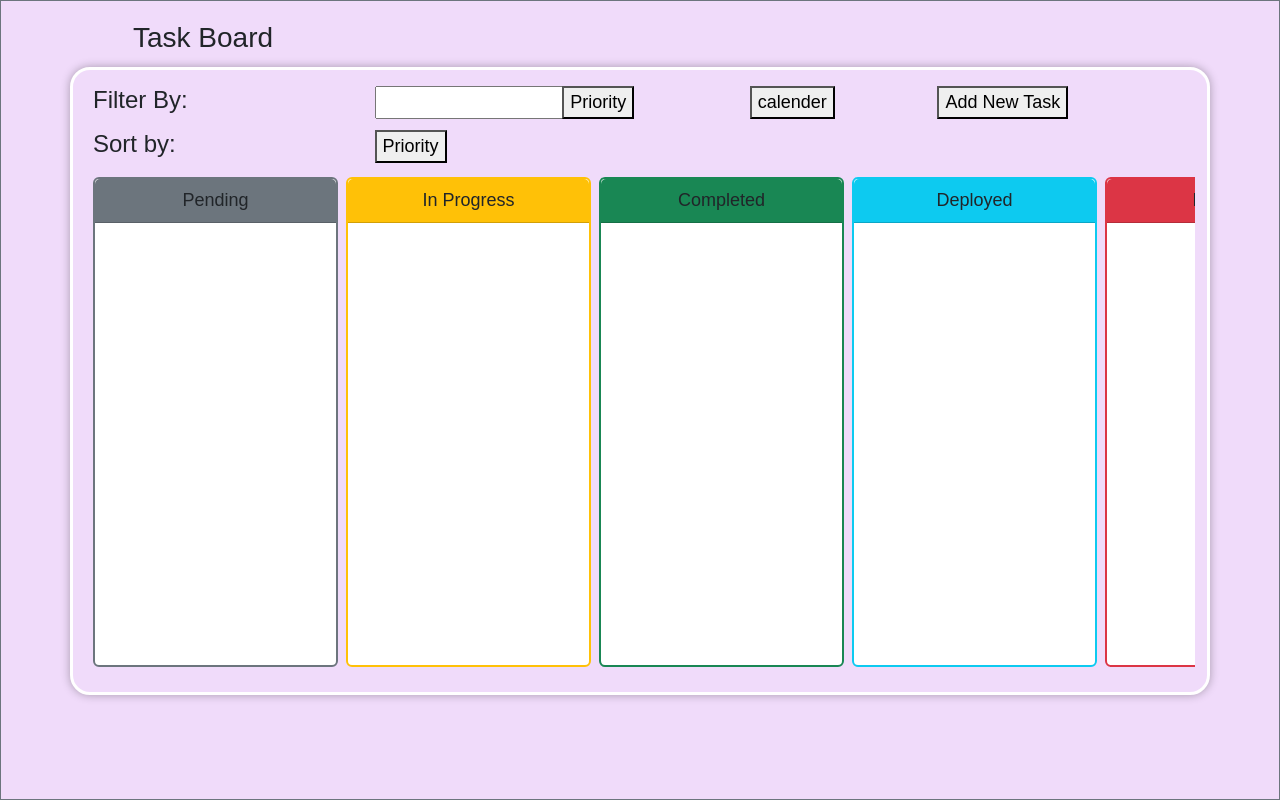
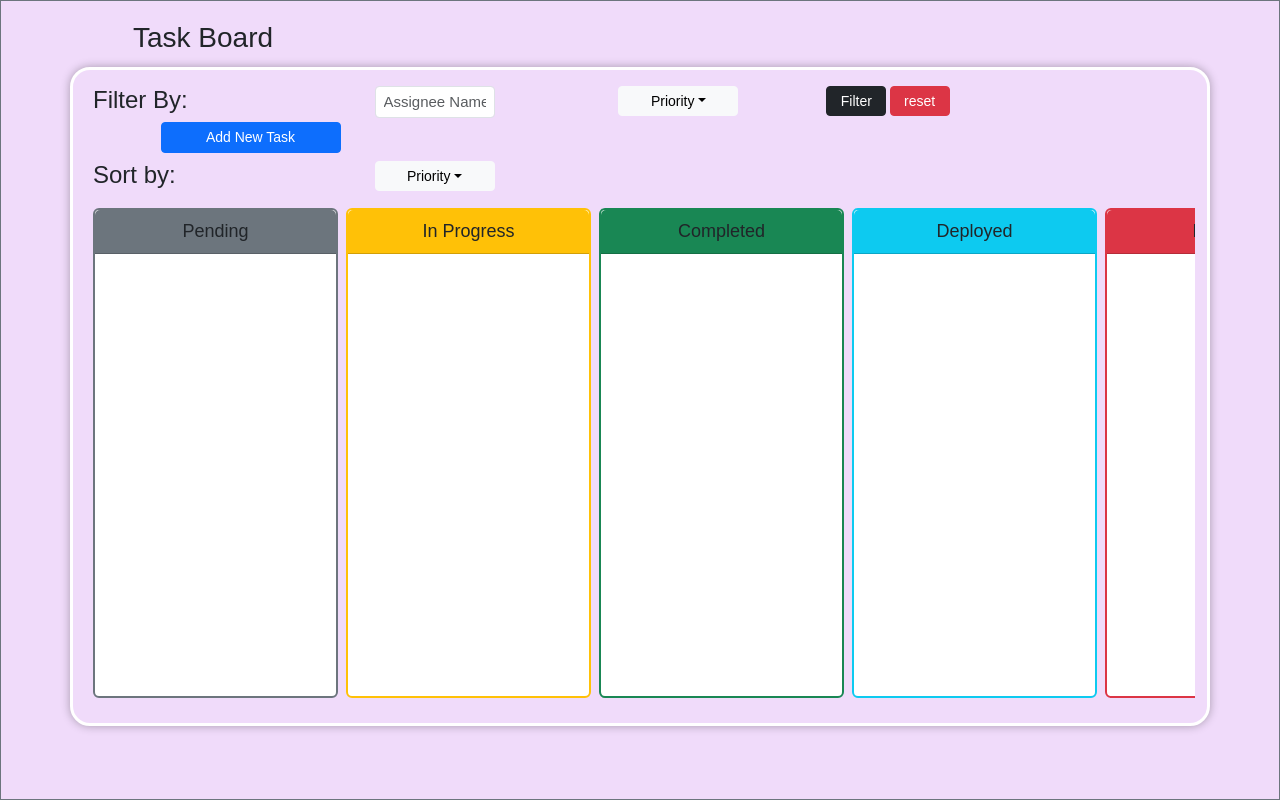
Before and after one commit to mukuljibh/Task-Board, a React (Create React App) app: page / in a window 1280 px wide. Built offline with nearby package versions, Linux system fonts and the light colour scheme; a web font is replaced by a local one.

Commit message:
changes some styles

```diff
--- a/src/App.js
+++ b/src/App.js
@@ -2,7 +2,11 @@ import Card from 'react-bootstrap/Card';
 import react, { useState } from 'react';
 import TaskController from "./Components/TaskController";
 import AddTaskPopup from "./Components/AddTaskPopup";
-import { CurrencyRuble } from '@mui/icons-material';
+import Dropdown from 'react-bootstrap/Dropdown';
+import DropdownButton from 'react-bootstrap/DropdownButton';
+import ButtonGroup from 'react-bootstrap/ButtonGroup';
+import Button from 'react-bootstrap/Button';
+import Form from 'react-bootstrap/Form';
 
 
 function App() {
@@ -17,34 +21,34 @@ function App() {
   function addTaskPopupOn() {
     //this need to be done due to rendering problem arives when states are immediatly changes need to have gap(changes) between them so that
     //conditional rendering wake up
-
+    setaddTaskPopupHook(true);
+  }
+  //always call by AddTaskPopup component
+  function addTaskPopupOff() {
+    //introducing delay so that addTaskPopup component  does not immediatly off the addTaskPopupHook.
     setTimeout(() => {
       setaddTaskPopupHook(false);
-    }, 50)
-
-    setTimeout(() => {
-      setaddTaskPopupHook(true);
-    }, 100)
-
+    }, 500)
 
   }
-
+  //final main delete call by AddTaskPopup component
   function mainAddTask(popupAddTaskHookObj) {
-
     let pendingStateIndex = 0;
     setTaskStates((prev) => {
       prev[pendingStateIndex].push(popupAddTaskHookObj);
       return [...prev]
     })
+  }
 
-  }
   //final main delete call by task controller
   function mainDeleteTask(tasksArray, rootIndex) {
-    taskStates[rootIndex] = tasksArray
+    taskStates[rootIndex] = tasksArray//contains the array of states after deleting the task from it
     setTaskStates([...taskStates])
   }
+
   function mainEditTask(popupEditTaskHookObj, currentIndex) {
-
+    //introducing delay so that instant mapping is avoided beacuse it is causing problem in closing animation of dialogs.
+    setTimeout(() => {
       setTaskStates((prev) => {
         //splice return array
         const obj = prev[popupEditTaskHookObj.currentRootIndex].splice(currentIndex, 1)
@@ -52,49 +56,89 @@ function App() {
         prev[popupEditTaskHookObj.rootIndex].push(updatedTaskObj);
         return [...prev]
       });
-
+    }, 200)
 
   }
-
-
+  //<div className="col-sm-7 col-7 TaskBoard ">
   return (
     /*parent  div starts*/
     <div>
-      {addTaskPopupHook ? <AddTaskPopup flag={true} mainAddTask={mainAddTask} /> : null}
+      {addTaskPopupHook ? <AddTaskPopup flag={true} addTaskPopupOff={addTaskPopupOff} mainAddTask={mainAddTask} /> : null}
 
       <div className="container-fluid border border-secondary  parrent" style={{ height: "100vh" }}>
         <div className="row ">
-          <div className="col-sm-7 col-7 TaskBoard ">
+          <div className="col-xxl-12 col-sm-7 col-7 TaskBoard ">
             <h3>Task Board</h3>
           </div>
         </div>
         {/*child div starts*/}
         <div className="container  child mt-4" style={{ paddingLeft: "20px", marginleft: "50px", overflow: "auto" }}  >
           <div className="row pb-2 mt-3">
-            <div className="col-xxl-2 col-sm-3 col-12" >
+            <div className="col-xxl-1 col-sm-3 col-12" >
               <h4 >Filter By:</h4>
             </div >
-            <div className="col-xxl-2 col-sm-2 col">
-              <input placehoder='Assignee Name'></input>
+            <div className="col-xxl-1 col-sm-2 col " style={{ marginRight: "5%" }} >
+              <Form.Control style={{ width: "120px", height: "30px", fontSize: "15px" }} size="sm" type="text" placeholder="Assignee Name" />
             </div>
-            <div className="col-xxl-2 col-sm-2 col-">
-              <button style={{ marginRight: "30px" }}>Priority</button>
+            <div className="col-xxl-1 col-sm-2 col-" >
+              <DropdownButton
+                as={ButtonGroup}
+                drop="down-centered'"
+                variant="light"
+                title="Priority"
+                size="sm"
+                style={{
+                  width: "120px", height: "30px"
+                }}
+              >
+                <div style={{ fontSize: "14px" }}>
+                  <Dropdown.Item as="button">P0</Dropdown.Item>
+                  <Dropdown.Item as="button">P1</Dropdown.Item>
+                  <Dropdown.Item as="button">P2</Dropdown.Item>
                 </div>
-            <div className="col-xxl-2 col-sm-2 col">
-              <button >calender</button>
+              </DropdownButton>
             </div>
-            <div className="col-xxl-2 col-sm-3 col">
-              <button onClick={addTaskPopupOn}>Add New Task</button>
+            <div className="col-xxl-3 col-sm-2 col d-flex justify-content-center " >
+              <Button style={{ height: "30px", width: "60px" }} variant="dark" size="sm">
+                Filter
+              </Button>
+
+              <Button style={{ height: "30px", width: "60px", marginLeft: "2%" }} variant="danger" size="sm">
+                reset
+              </Button>
+            </div>
+
+
+            <div className="col-xxl col-sm-3 col d-flex justify-content-end "  >
+              <Button style={{ marginRight: "10px", width: "180px" }} onClick={addTaskPopupOn} size="sm">
+                Add New Task
+              </Button>
 
             </div>
           </div >
 
           <div className="row ">
-            <div className="col-xxl-6 col-sm-3 ">
+            <div className="col-xxl-1 col-sm-3 ">
               <h4 >Sort by:</h4>
             </div>
-            <div className="col-xxl-6 col-sm-9 ">
-              <button >Priority </button>
+            <div className="col-xxl col-sm-9 ">
+              <DropdownButton
+                as={ButtonGroup}
+                drop="down-centered'"
+                variant="light"
+                title="Priority"
+                size="sm"
+                style={{
+                  width: "120px",
+                  height: "30px"
+                }}
+              >
+                <div style={{ fontSize: "14px" }}>
+                  <Dropdown.Item as="button">P0</Dropdown.Item>
+                  <Dropdown.Item as="button">P1</Dropdown.Item>
+                  <Dropdown.Item as="button">P2</Dropdown.Item>
+                </div>
+              </DropdownButton>
             </div>
           </div>
 
--- a/src/Components/AddTaskPopup.jsx
+++ b/src/Components/AddTaskPopup.jsx
@@ -31,10 +31,12 @@ function AddTaskPopup(props) {
         //  console.log(popupAddTaskHookObj)
         props.mainAddTask(popupAddTaskHookObj)
         setpopupAddTaskHook(false);
+        props.addTaskPopupOff()
     }
 
-    const popupCloseAddTask = () => {
+    function popupCloseAddTask() {
         setpopupAddTaskHook(false);
+        props.addTaskPopupOff()
     };
     return (
         <Modal dialogClassName="addTask" show={popupAddTaskHook} onHide={popupCloseAddTask}>
--- a/src/Components/EditTaskPopup.jsx
+++ b/src/Components/EditTaskPopup.jsx
@@ -53,10 +53,13 @@ function EditTaskPopup(props) {
     function sendUpdatedObj() {
         props.editTask(popupUpdateTaskHookObj)
         setPopupEditTaskHook(false)
+        //this is the Task component function for off this component
+        props.editTaskPopupOff()
     }
 
     function popupCloseEditTask() {
         setPopupEditTaskHook(false);
+        props.editTaskPopupOff()
 
     };
 
--- a/src/Components/Task.jsx
+++ b/src/Components/Task.jsx
@@ -16,29 +16,27 @@ function Task(props) {
     }
     //this function receives the updated unit Task object  from EditTaskPopup component object have rootIndex status and priority
     //sending the obect to the task controller
-    function editTask(popupEditTaskHookObj) {
+    function editTask(popupUpdateTaskHookObj) {
         //delay so that instant mapping is avoided this need to done because modal clossing animation disappear which look not good
-        setTimeout(() => {
-            props.editTask(popupEditTaskHookObj, props.index);
-        }, 500)
+
+        props.editTask(popupUpdateTaskHookObj, props.index);
+
 
     }
     function editTaskPopupOn() {
         //this need to be done due to rendering problem arives when states are immediatly changes need to have gap(changes) between them so that
         //conditional rendering wake up
 
+        setEditTaskPopupHook(true);
+    }
+    function editTaskPopupOff() {
         setTimeout(() => {
             setEditTaskPopupHook(false);
-        }, 50)
-
-        setTimeout(() => {
-            setEditTaskPopupHook(true);
-        }, 100)
-
+        }, 500)
     }
 
     return (
-        <div>{editTaskPopupHook ? <EditTaskPopup flag={editTaskPopupHook} editTask={editTask} task={props.task} currentRootIndex={props.currentRootIndex} /> : null}
+        <div>{editTaskPopupHook ? <EditTaskPopup flag={editTaskPopupHook} editTask={editTask} editTaskPopupOff={editTaskPopupOff} task={props.task} currentRootIndex={props.currentRootIndex} /> : null}
             <div>
                 <Card style={{ textAlign: "justify", marginBottom: "6px", background: "#F3F1F2" }}>
                     <Card.Body>
--- a/src/Components/TaskController.jsx
+++ b/src/Components/TaskController.jsx
@@ -8,8 +8,8 @@ function TaskController(props) {
         setTasksArray(props.tasksArray)
     }, [props.tasksArray])
     //passing the updated object from task cotroller finally to app object contains status,rootindex,currentrootIndex(main states index)priority
-    function editTask(popupEditTaskHookObj, currentIndex) {
-        props.mainEditTask(popupEditTaskHookObj, currentIndex)
+    function editTask(popupUpdateTaskHookObj, currentIndex) {
+        props.mainEditTask(popupUpdateTaskHookObj, currentIndex)
     }
     //called by task along passing index of note to deleted as well as root index sendin it to app
     function deletetasksArray(deletetasksArrayIndex) {
```
Lines whose indentation alone changed are shown as unchanged.
